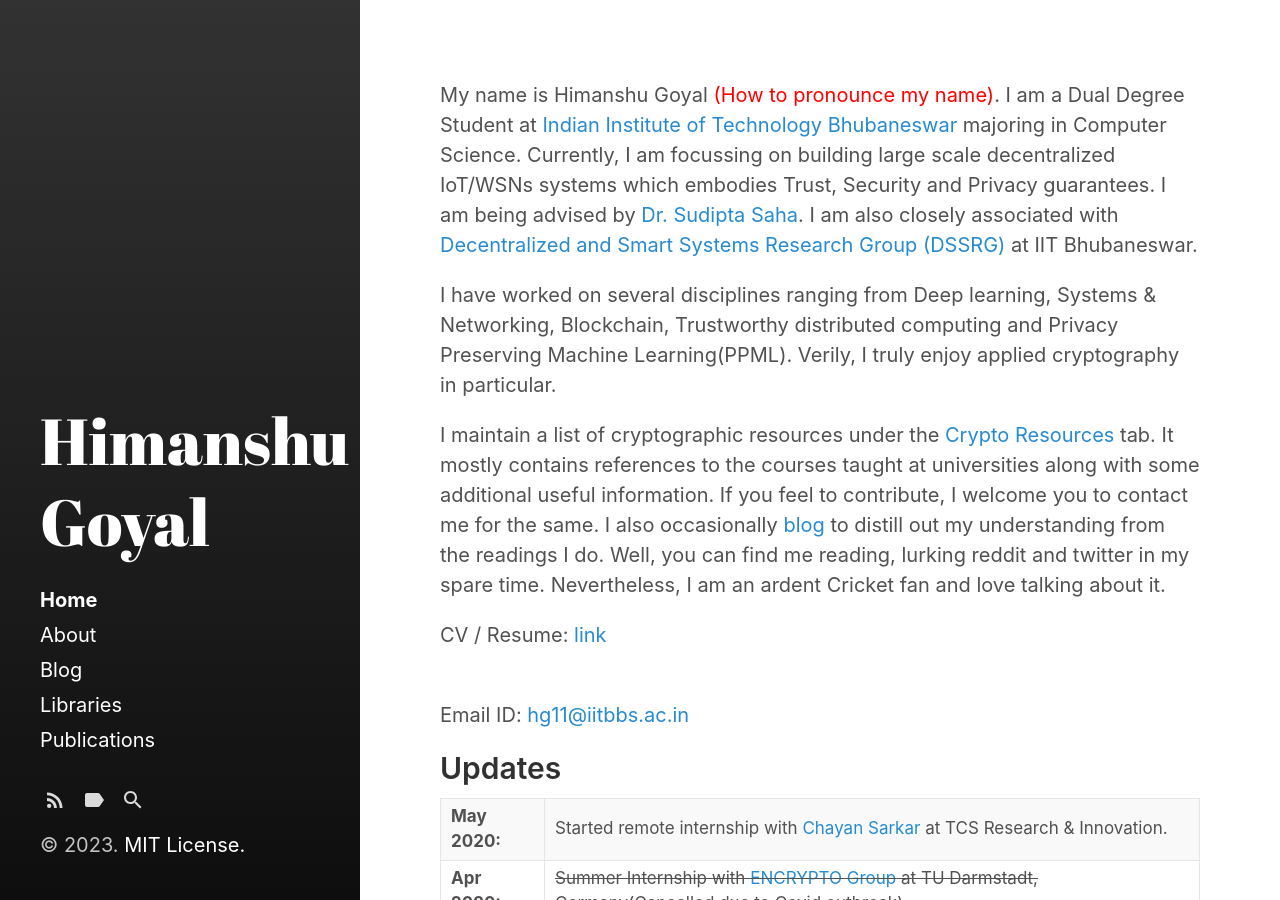
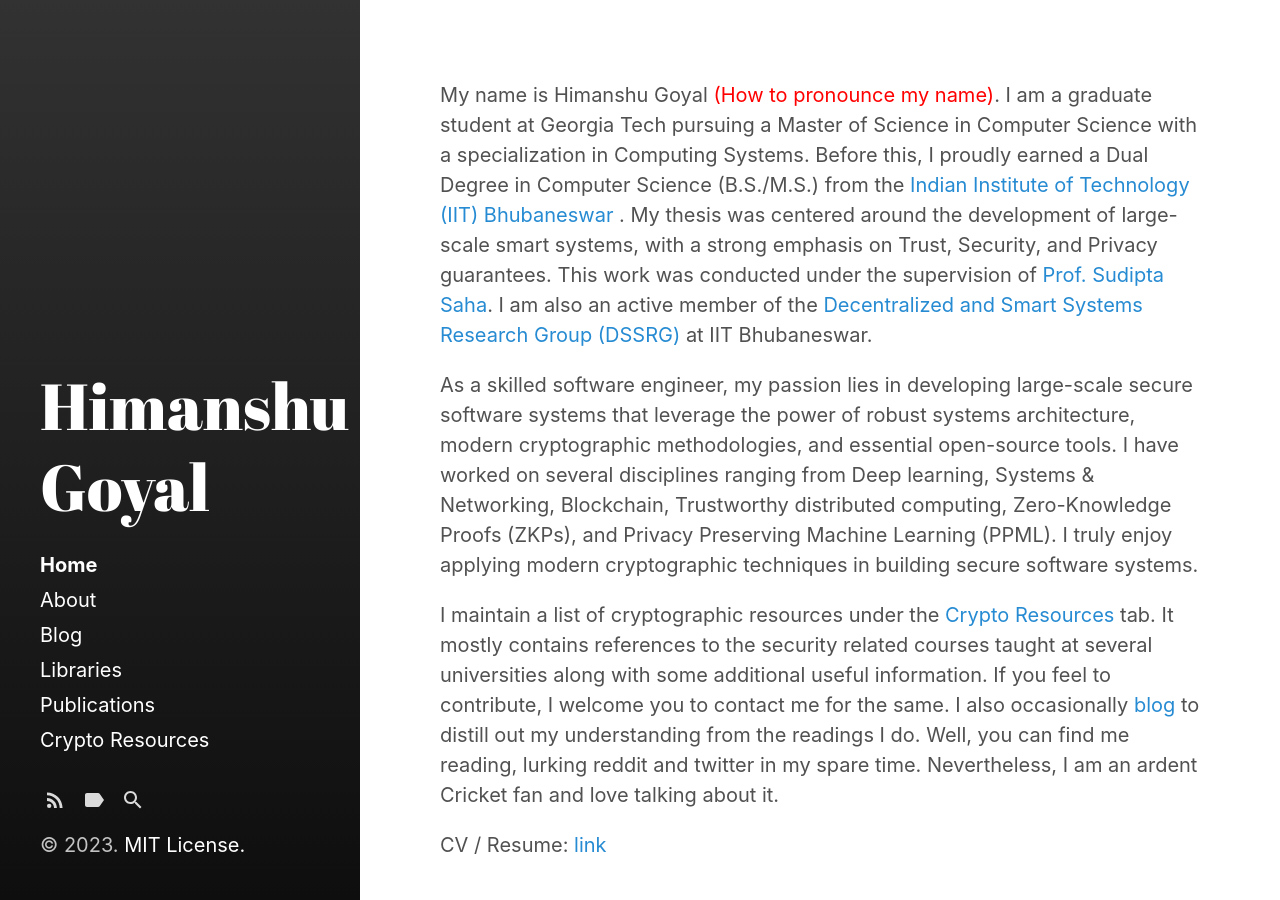
Before and after one commit to move47/goyal_himanshu.github.io, a Jekyll site: the page built from index.html, in a window 1280 px wide and 900 px high. Built offline with Jekyll 4.4.1, drawn with Linux system fonts in a browser that asks for light colours; the list of posts is cut into pages by our own code.

Commit message:
adding crypto resources

```diff
--- a/index.html
+++ b/index.html
@@ -34,12 +34,21 @@ title: Home
 
 
 
+
 <div class="profile">
     <!-- <img style="float: right;width: 20%; padding: 1px;" src=" ./assets/move_47.jpg" > -->
     <div class="profile-info">
-        <p>My name is Himanshu Goyal <a href="./assets/name.mp3" style="color:red">(How to pronounce my name)</a>. I am a Dual Degree Student at <a href="https://www.iitbbs.ac.in/">Indian Institute of Technology Bhubaneswar</a> majoring in Computer Science. Currently, I am focussing on building large scale decentralized IoT/WSNs systems which embodies Trust, Security and Privacy guarantees. I am being advised by <a href="https://www.iitbbs.ac.in/profile-print.php?furl=sudipt">Dr. Sudipta Saha</a>. I am also closely associated with <a href="https://sites.google.com/iitbbs.ac.in/dssrg">Decentralized and Smart Systems Research Group (DSSRG)</a> at IIT Bhubaneswar.</p>
-        <p>I have worked on several disciplines ranging from Deep learning, Systems & Networking, Blockchain, Trustworthy distributed computing and Privacy Preserving Machine Learning(PPML). Verily, I truly enjoy applied cryptography in particular.</p>
-        <p>I maintain a list of cryptographic resources under the <a href="{{ site.url }}/crypto_resources">Crypto Resources</a> tab. It mostly contains references to the courses taught at universities along with some additional useful information. If you feel to contribute, I welcome you to contact me for the same. I also occasionally <a href="{{ site.url }}/archive">blog</a> to distill out my understanding from the readings I do. Well, you can find me reading, lurking reddit and twitter in my spare time. Nevertheless, I am an ardent Cricket fan and love talking about it.</p>
+        <p>My name is Himanshu Goyal <a href="./assets/name.mp3" style="color:red">(How to pronounce my name)</a>.
+            I am a graduate student at Georgia Tech pursuing a Master of Science in Computer Science with a specialization in Computing Systems.
+            Before this, I proudly earned a Dual Degree in Computer Science (B.S./M.S.) from the <a href="https://www.iitbbs.ac.in/"> Indian Institute of Technology (IIT) Bhubaneswar </a>.
+            My thesis was centered around the development of large-scale smart systems, with a strong emphasis on Trust, Security, and Privacy guarantees. This work was conducted under the supervision of <a href="https://www.iitbbs.ac.in/profile-print.php?furl=sudipt">Prof. Sudipta Saha</a>.
+            I am also an active member of the <a href="https://sites.google.com/iitbbs.ac.in/dssrg">Decentralized and Smart Systems Research Group (DSSRG)</a> at IIT Bhubaneswar.</p>
+
+        <p>As a skilled software engineer, my passion lies in developing large-scale secure software systems that leverage the power of robust systems architecture, modern cryptographic methodologies, and essential open-source tools. <!-- </p> -->
+
+        <!-- I am a Dual Degree Student at <a href="https://www.iitbbs.ac.in/">Indian Institute of Technology Bhubaneswar</a> majoring in Computer Science. Currently, I am focussing on building large scale decentralized IoT/WSNs systems which embodies Trust, Security and Privacy guarantees. I am being advised by <a href="https://www.iitbbs.ac.in/profile-print.php?furl=sudipt">Dr. Sudipta Saha</a>. I am also closely associated with <a href="https://sites.google.com/iitbbs.ac.in/dssrg">Decentralized and Smart Systems Research Group (DSSRG)</a> at IIT Bhubaneswar.</p> -->
+        I have worked on several disciplines ranging from Deep learning, Systems & Networking, Blockchain, Trustworthy distributed computing, Zero-Knowledge Proofs (ZKPs), and Privacy Preserving Machine Learning (PPML). I truly enjoy applying modern cryptographic techniques in building secure software systems.</p>
+        <p>I maintain a list of cryptographic resources under the <a href="{{ site.url }}/crypto_resources">Crypto Resources</a> tab. It mostly contains references to the security related courses taught at several universities along with some additional useful information. If you feel to contribute, I welcome you to contact me for the same. I also occasionally <a href="{{ site.url }}/archive">blog</a> to distill out my understanding from the readings I do. Well, you can find me reading, lurking reddit and twitter in my spare time. Nevertheless, I am an ardent Cricket fan and love talking about it.</p>
         <p>CV / Resume: <a href="{{ site.url }}/CV/">link</a><br /><br /></p>
         <p>Email ID: <a href="mailto:hg11@iitbbs.ac.in">hg11@iitbbs.ac.in</a></p>
     </div>
```
Also changed, not shown: category/Resources.md (added, +36 -0 lines), 1 other file.
